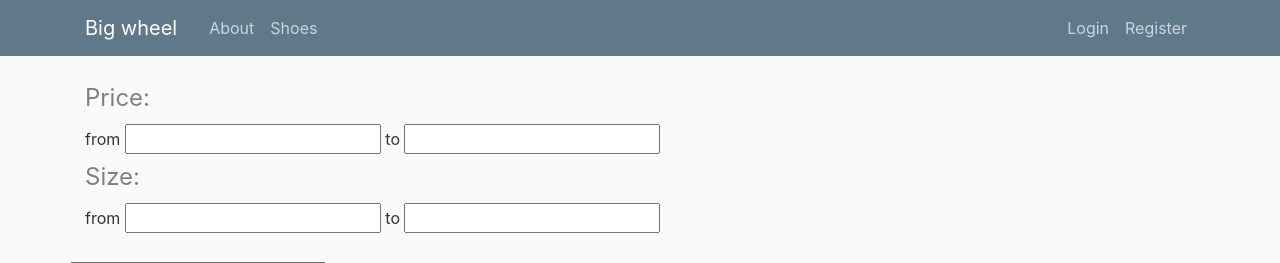
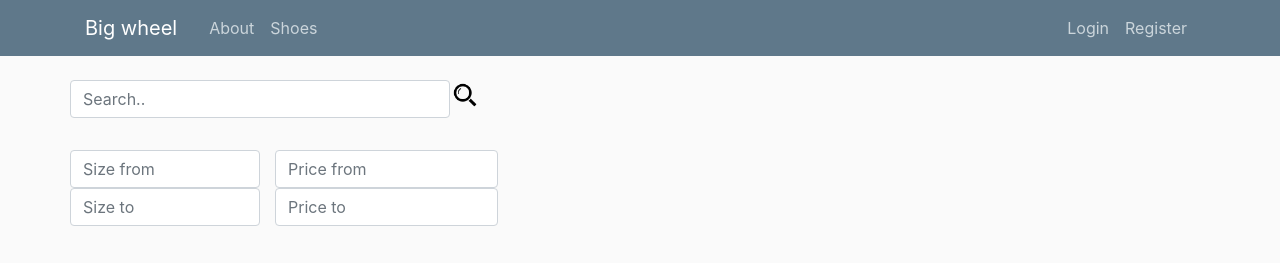
Before and after one commit to pavloshargan/Bicycle-shoes-scrapper, a Flask app: page / in a window 1280 px wide. Shown: the top 263 px of the page. Run offline with Flask 2, Linux system fonts and the light colour scheme; some libraries are stand-ins or nearby versions.

Commit message:
Updated search panel

```diff
--- a/my_package/templates/shoes.html
+++ b/my_package/templates/shoes.html
@@ -6,38 +6,30 @@
         <fieldset class="form-group">
           <div class="form-group">
 
-             <font color="gray" size="14"> <legend>Price:</legend></font>
-             <div>
-              {{ form.price_from.label(class="form-control-label") }}
-              {% if form.price_from.errors %}
-                  {{ form.price_from(class="form-control form-control-lg is-invalid") }}
-                  <div class="invalid-feedback">
-                      {% for error in form.price_from.errors %}
-                          <span>{{ error }}</span>
-                      {% endfor %}
-                  </div>
-              {% else %}
-                  {{ form.price_from }}
-              {% endif %}
+            <div class="form-group row">
+                <div class="form-group w-50">
+                {% if form.query.errors %}
+                    {{ form.query(class="form-control", height="30") }}
+                    <div class="invalid-feedback">
+                        {% for error in form.query.errors %}
+                            <span>{{ error }}</span>
+                        {% endfor %}
+                    </div>
+
+                {% else %}
+                    {{ form.query(class="form-control", placeholder="Search..") }}
+                {% endif %}
+            </div>
+                {{ form.submit(type="image", src="./static/search.png", height="30") }}
+            </div>
 
 
-              {{ form.price_to.label(class="form-control-label") }}
-              {% if form.price_to.errors %}
-                  {{ form.price_to(class="form-control form-control-lg is-invalid") }}
-                  <div class="invalid-feedback">
-                      {% for error in form.price_to.errors %}
-                          <span>{{ error }}</span>
-                      {% endfor %}
-                  </div>
-              {% else %}
-                  {{ form.price_to }}
-              {% endif %}
-             </div>
+          <div class="form-group row mx-md-n5" >
 
-             <font color="gray" size="14"> <legend>Size:</legend></font>
-            <div>
-             {{ form.size_from.label(class="form-control-label") }}
-              {% if form.size_from.errors %}
+
+
+             <div class="form-group w-25">
+               {% if form.size_from.errors %}
                   {{ form.size_from(class="form-control form-control-lg is-invalid") }}
                   <div class="invalid-feedback">
                       {% for error in form.size_from.errors %}
@@ -45,11 +37,10 @@
                       {% endfor %}
                   </div>
               {% else %}
-                  {{ form.size_from }}
+                  {{ form.size_from(class="form-control", placeholder="Size from") }}
               {% endif %}
 
-              {{ form.size_to.label(class="form-control-label") }}
-              {% if form.size_to.errors %}
+               {% if form.size_to.errors %}
                   {{ form.size_to(class="form-control form-control-lg is-invalid") }}
                   <div class="invalid-feedback">
                       {% for error in form.size_to.errors %}
@@ -57,27 +48,37 @@
                       {% endfor %}
                   </div>
               {% else %}
-                  {{ form.size_to }}
+                  {{ form.size_to(class="form-control", placeholder="Size to") }}
               {% endif %}
             </div>
-            <br>
-            <div class="form-group row">
-            {% if form.query.errors %}
-                {{ form.query(class="form-control", height="30") }}
-                <div class="invalid-feedback">
-                    {% for error in form.query.errors %}
-                        <span>{{ error }}</span>
-                    {% endfor %}
-                </div>
-
-            {% else %}
-                {{ form.query }}
-            {% endif %}
-
-            {{ form.submit(type="image", src="./static/search.png", height="30") }}
 
 
-        </div>
+            <div class="form-group w-25 col-4">
+                {% if form.price_from.errors %}
+                   {{ form.price_from(class="form-control form-control-lg is-invalid") }}
+                   <div class="invalid-feedback">
+                       {% for error in form.price_from.errors %}
+                           <span>{{ error }}</span>
+                       {% endfor %}
+                   </div>
+               {% else %}
+                   {{ form.price_from(class="form-control", placeholder="Price from") }}
+               {% endif %}
+
+
+                {% if form.price_to.errors %}
+                   {{ form.price_to(class="form-control form-control-lg is-invalid") }}
+                   <div class="invalid-feedback">
+                       {% for error in form.price_to.errors %}
+                           <span>{{ error }}</span>
+                       {% endfor %}
+                   </div>
+               {% else %}
+                   {{ form.price_to(class="form-control", placeholder="Price to") }}
+               {% endif %}
+              </div>
+
+          </div>
 
         </div>
 
```
